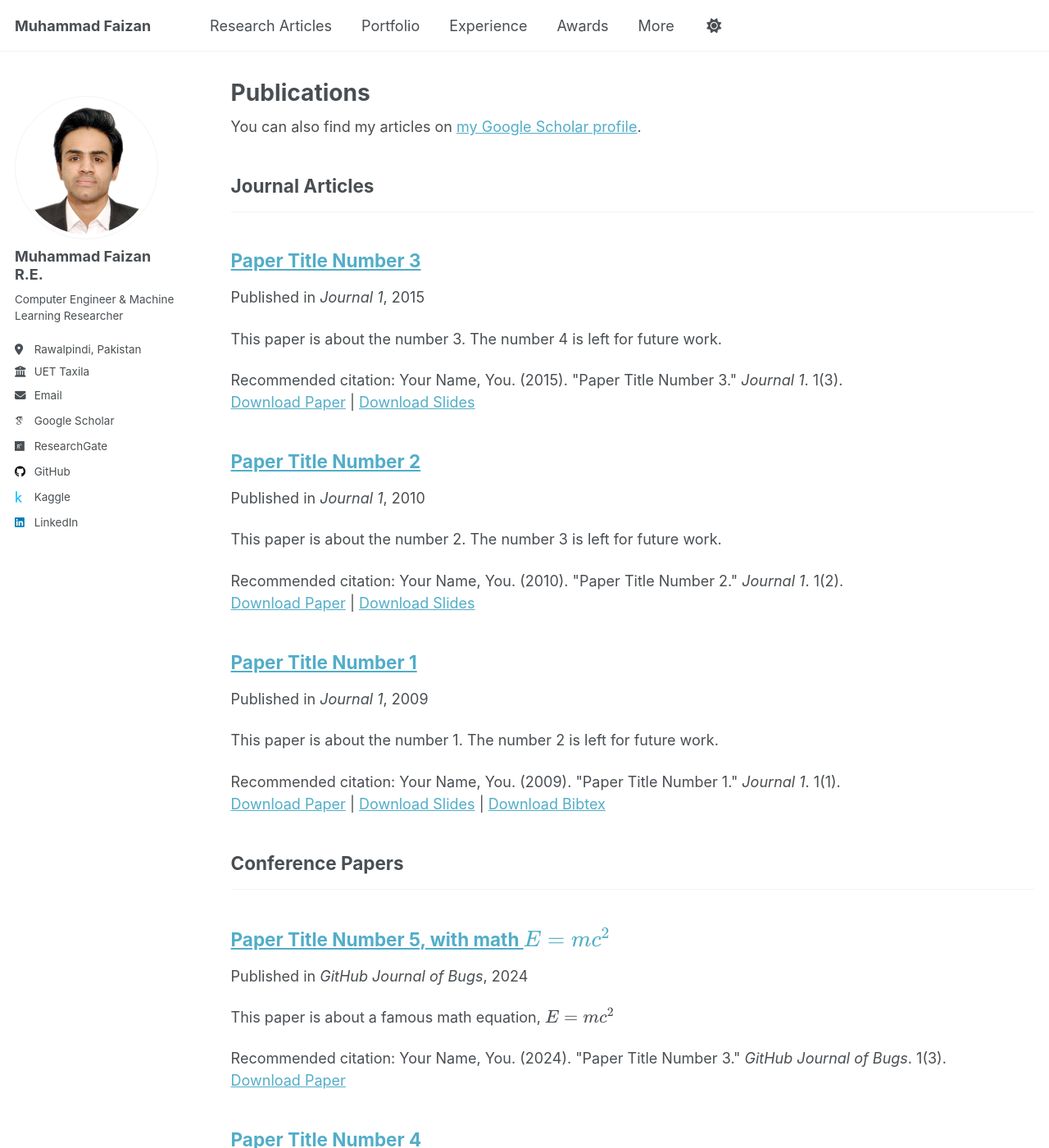
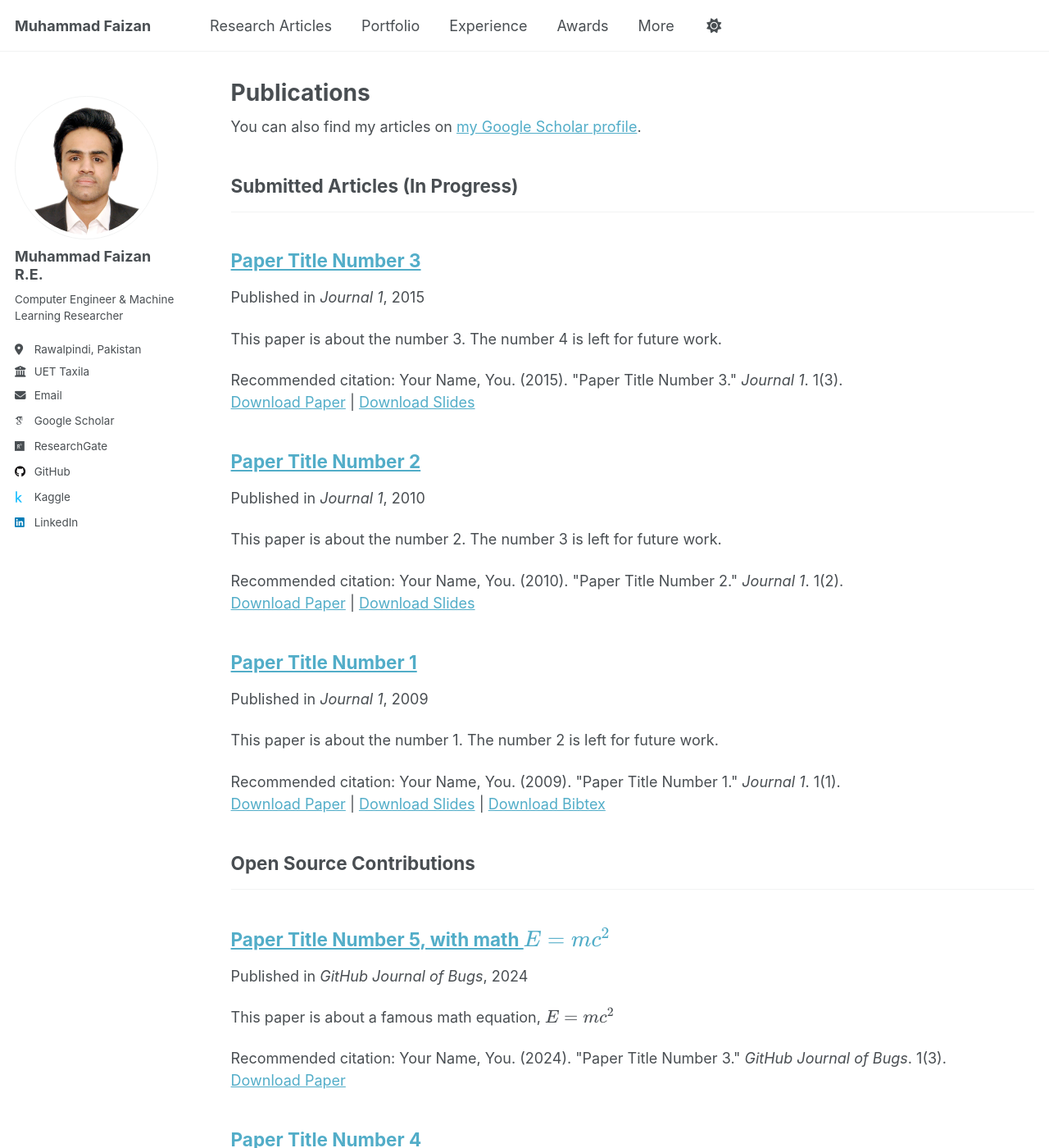
Before and after one commit to MuhammadFaizan99/MuhammadFaizan99.github.io, a Jekyll site: the page built from _pages/publications.html, in a window 1280 px wide and 1400 px high. Shown: the whole window at 82% size. Built offline with Jekyll 4.4.1, drawn with Linux system fonts in a browser that asks for light colours; some web fonts are replaced; a script that is not in the unit is left out.

Commit message:
Update _config.yml

```diff
--- a/_config.yml
+++ b/_config.yml
@@ -80,11 +80,11 @@ author:
 # Publication Category - The following the list of publication categories and their headings
 publication_category:
   books:
-    title: 'Books'
+    title: 'Published'
   manuscripts:
-    title: 'Journal Articles'
+    title: 'Submitted Articles (In Progress)'
   conferences:
-    title: 'Conference Papers'
+    title: 'Open Source Contributions'
 
 # Site Settings
 teaser                   :  # filename of teaser fallback teaser image placed in /images/, .e.g. "500x300.png"
```
